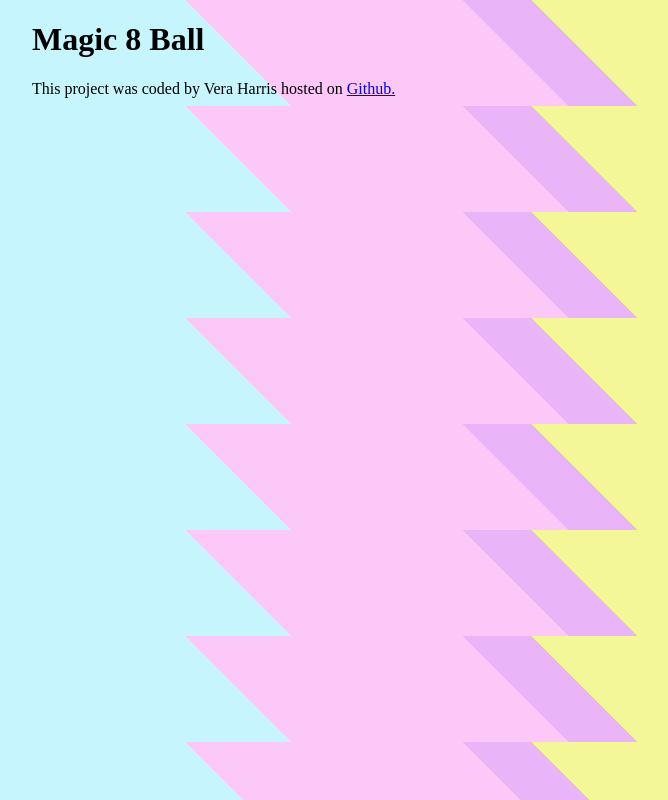
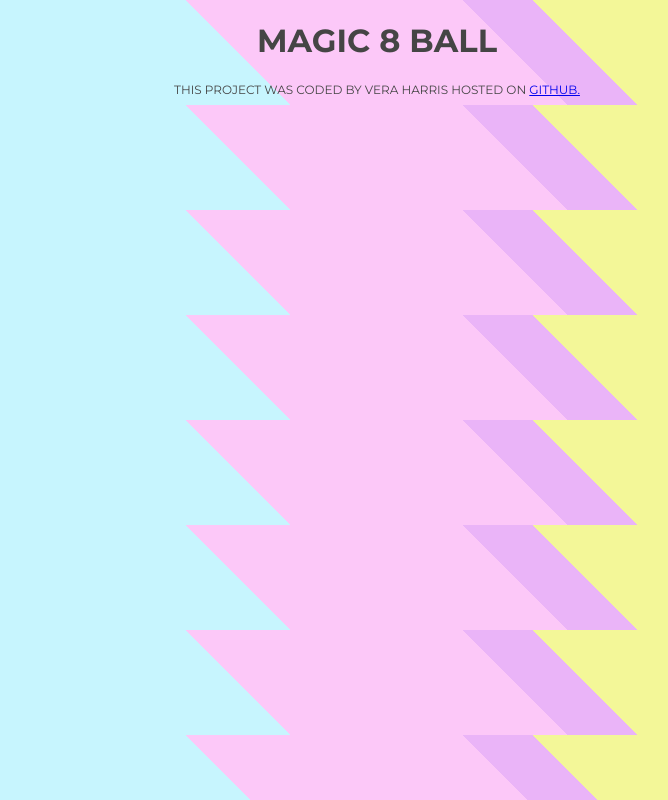
Before and after one commit to veetac21/my-8-ball, a plain HTML site: page index.html in a window 1280 px wide. Shown: the whole page, without its empty margins (263-931 px from the left). Drawn offline with Linux system fonts and the light colour scheme.

Commit message:
styled main container and added custom font

```diff
--- a/index.html
+++ b/index.html
@@ -3,13 +3,15 @@
   <head>
     <meta charset="UTF-8" />
     <link rel="stylesheet" href="src/index.css" />
+     <link href='https://fonts.googleapis.com/css?family=Open+Sans:400italic,400,700|Montserrat:400,700' rel='stylesheet' type='text/css'>
     <meta name="viewport" content="width=device-width, initial-scale=1.0" />
     <title>Document</title>
   </head>
   <body>
     <div class="page">
     <header>
-      <h1>Magic <span>8</span> Ball</h1>
+
+      <h1>MAGIC <span>8</span> BALL</h1>
      </header>
 
     <footer>
--- a/src/index.css
+++ b/src/index.css
@@ -16,4 +16,17 @@ body {
   max-width: 690px;
   min-width: 300px;
   margin: 0 auto;
+  font-family: "Montserrat", sans-serif;
+  font-size: 16px;
+  color: #454545;
+  text-align: center;
 }
+
+
+
+
+footer {
+  text-transform: uppercase;
+  font-size: 12px;
+  font-size: .75em;
+}
```
